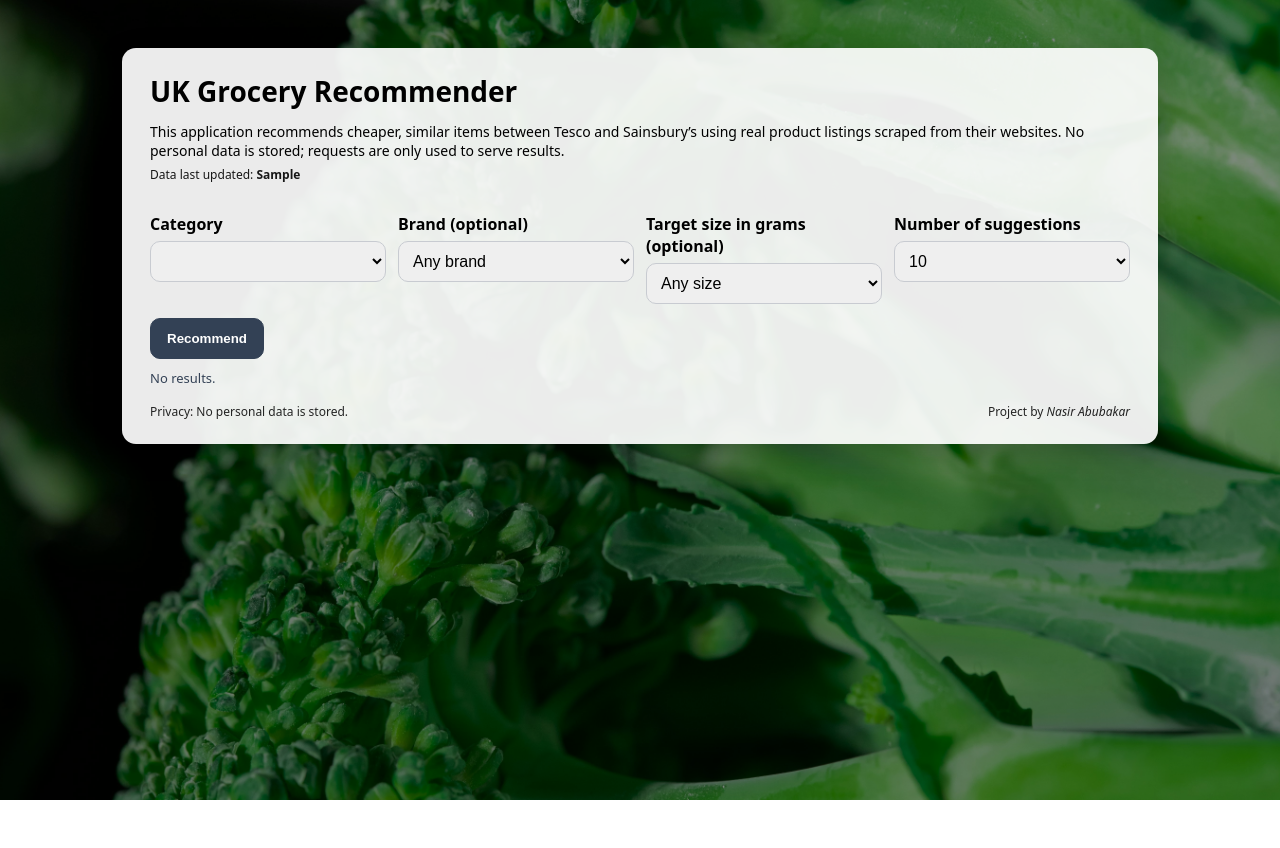
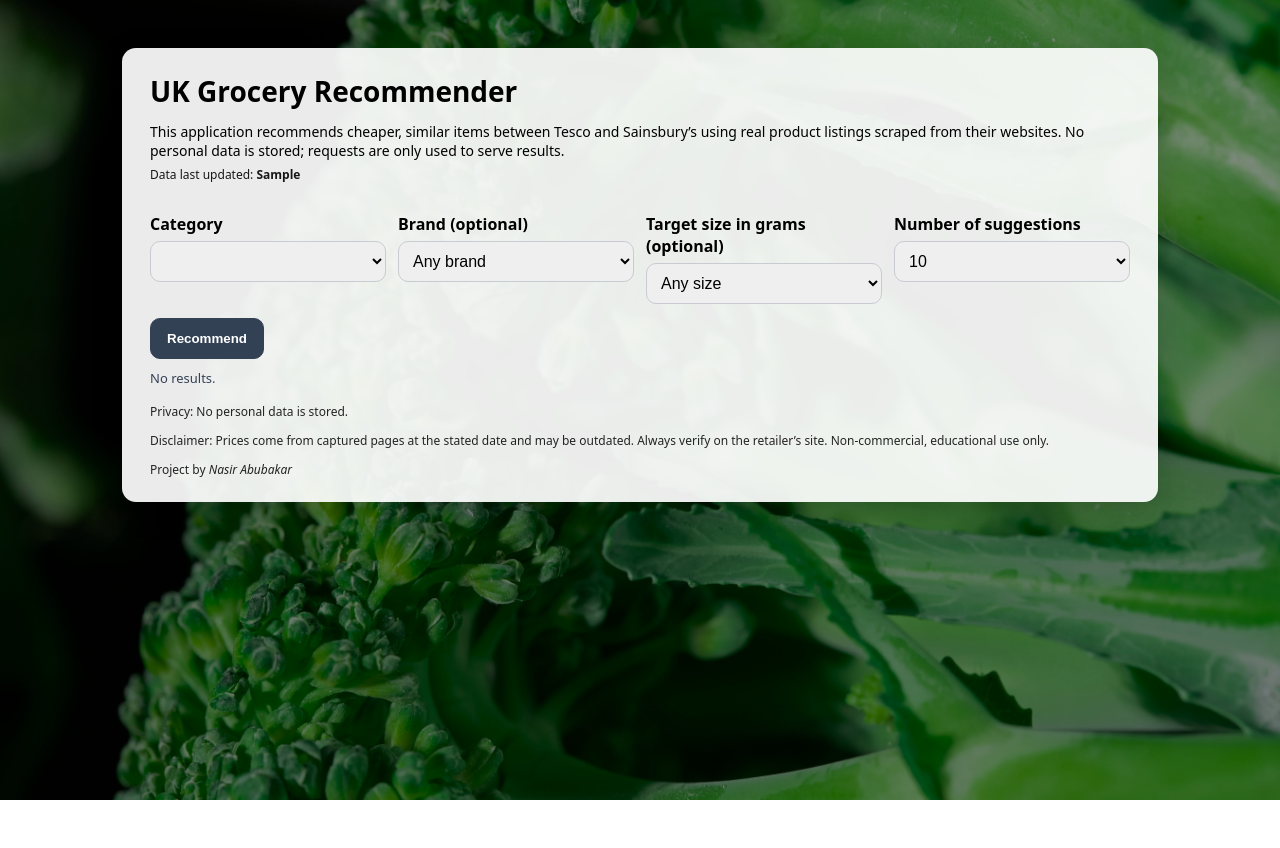
Before and after one commit to Nas365/uk-grocery-app, a Python web app: template templates/index.html in a window 1280 px wide. Run offline with Jinja, Linux system fonts and the light colour scheme; the template is opened without the code that fills it: most values are stand-ins (such as "Sample title", 1, 10 or a date in 2020); lists and menus that the app fills with data are empty.

Commit message:
Added a Disclaimer

```diff
--- a/templates/index.html
+++ b/templates/index.html
@@ -79,6 +79,7 @@
 
     <footer class="footnote">
       <span>Privacy: No personal data is stored.</span>
+      <span>Disclaimer: Prices come from captured pages at the stated date and may be outdated. Always verify on the retailer’s site. Non-commercial, educational use only.</span>
       <span>Project by <em>Nasir Abubakar</em></span>
     </footer>
   </div>
```
